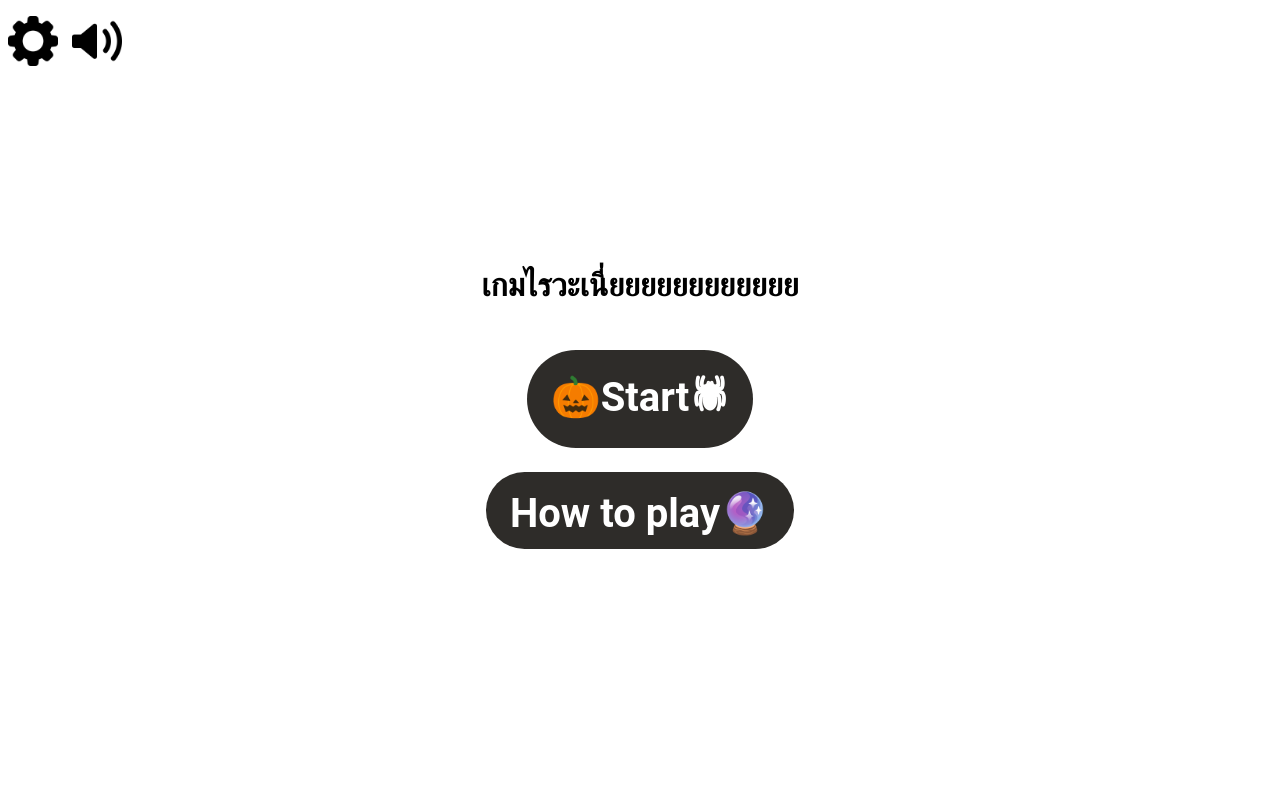
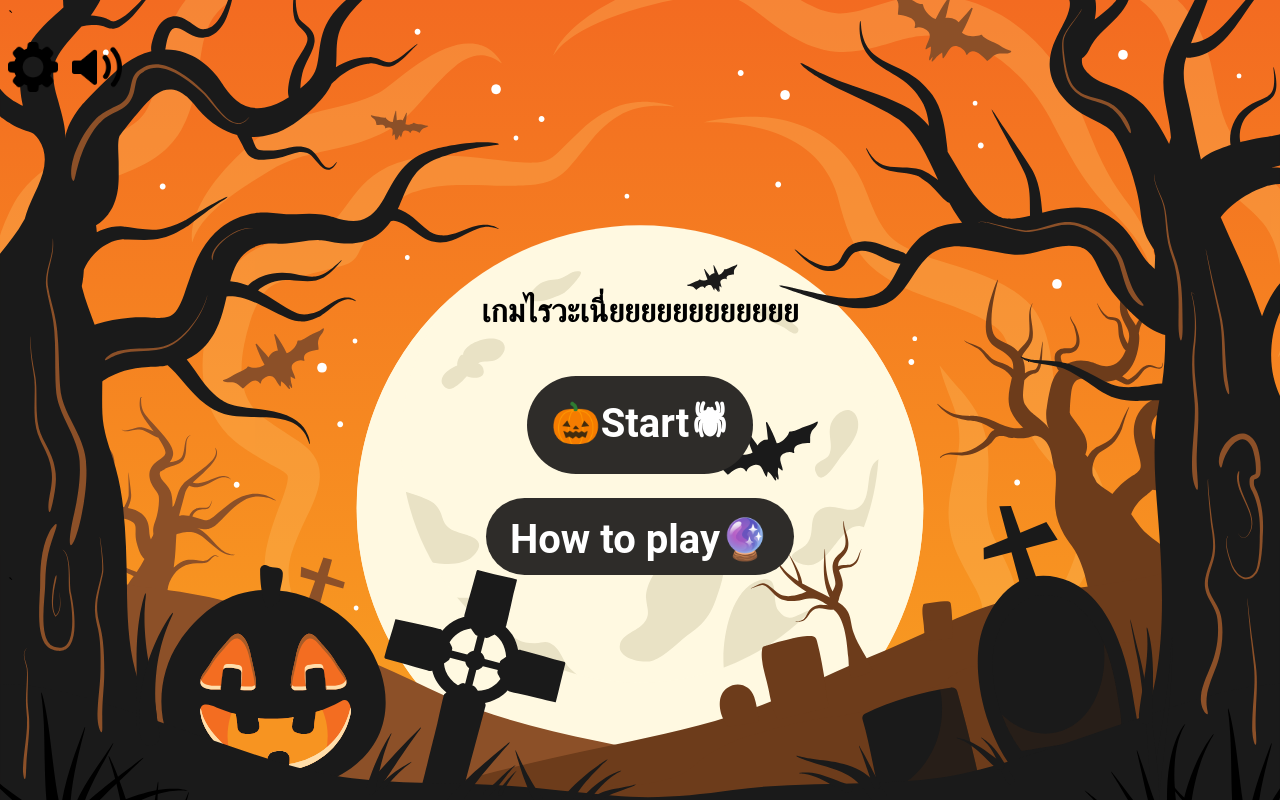
Before and after one commit to NutchapolSal/osproject, a SvelteKit app: page / in a window 1280 px wide. Built offline with nearby package versions, Linux system fonts and the light colour scheme.

Commit message:
diamond main menu draft 2

```diff
--- /dev/null
+++ b/src/routes/+layout.svelte
@@ -0,0 +1,8 @@
+`<slot />`
+<style>
+	:global(body) {
+		/* background-color: lightseagreen;  */
+		background-image: url('$lib/images/bg.svg');
+        background-size: cover;
+    }
+</style>
```
Also changed, not shown: src/lib/images/bg.svg (added).
